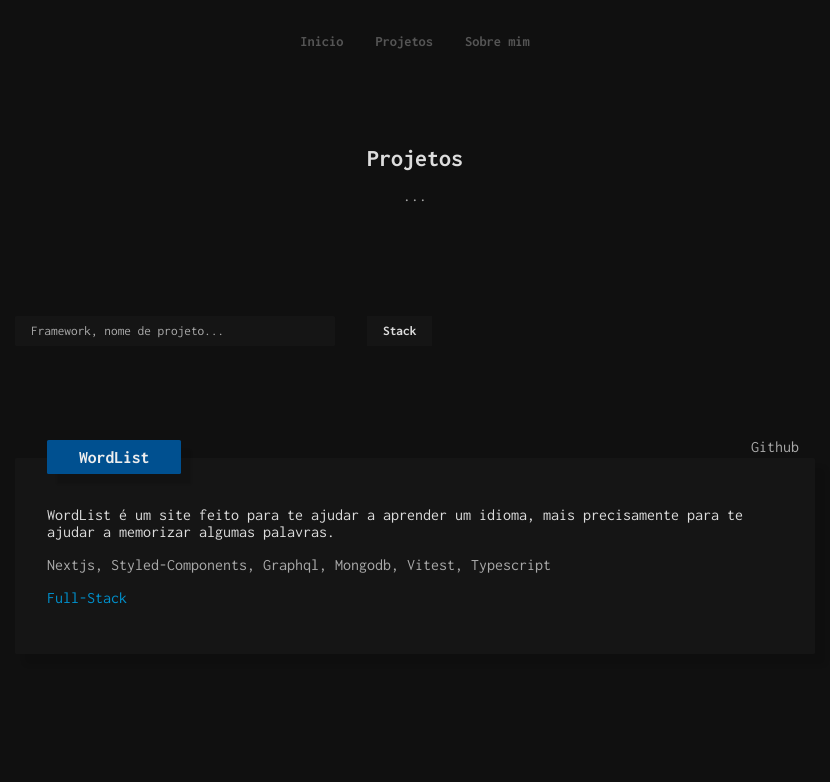
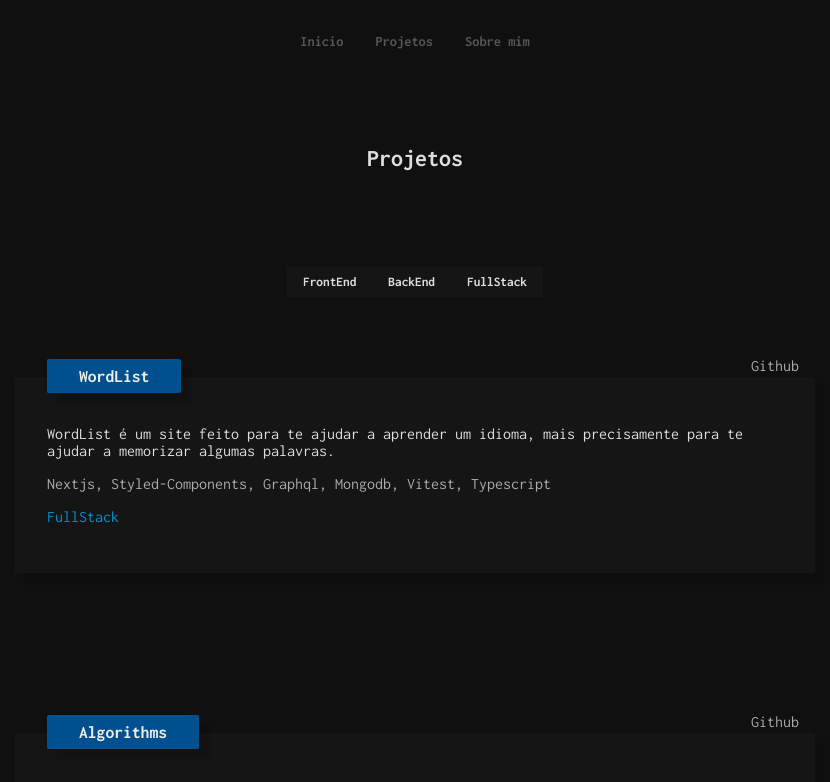
Before and after one commit to Rafael-Cesario/Portfolio, a Next.js app: page /projectsPage in a window 1280 px wide. Shown: the top 782 px of the page, without its empty margins (225-1055 px from the left). Built offline with nearby package versions, Linux system fonts and the light colour scheme.

Commit message:
[ feat ] projects filter by scope

```diff
--- a/components/pages/projectContainer/filter.tsx
+++ b/components/pages/projectContainer/filter.tsx
@@ -1,26 +1,35 @@
 import { useState } from "react";
 import { StyledFilter } from "./styles/styledFilter";
 
-export const Filter = () => {
-  const [stackFilter, setStackFilter] = useState("");
-  const [stackMenu, setStackMenu] = useState("");
+interface FilterProps {
+  props: {
+    scopeFilter: string;
+    setScopeFilter: (newStackFilter: string) => void;
+  };
+}
 
-  const showStack = () => setStackMenu(stackMenu.includes("hide") ? "" : "hide");
-  const changeStackFilter = (stack: string) => setStackFilter(stackFilter === stack ? "" : stack);
+export const Filter = ({ props: { scopeFilter, setScopeFilter } }: FilterProps) => {
+  const changeStackFilter = (stack: string) => setScopeFilter(scopeFilter === stack ? "" : stack);
 
   return (
     <StyledFilter>
-      <input className="search" type="text" placeholder="Framework, nome de projeto..." />
+      <button
+        className={scopeFilter === "frontEnd" ? "active" : ""}
+        onClick={() => changeStackFilter("frontEnd")}>
+        FrontEnd
+      </button>
 
-      <div className="stack">
-        <button onClick={() => showStack()}>Stack</button>
+      <button
+        className={scopeFilter === "backEnd" ? "active" : ""}
+        onClick={() => changeStackFilter("backEnd")}>
+        BackEnd
+      </button>
 
-        <div className={stackMenu + " filter"}>
-          <button onClick={() => changeStackFilter("frontEnd")}>FrontEnd</button>
-          <button onClick={() => changeStackFilter("backEnd")}>BackEnd</button>
-          <button onClick={() => changeStackFilter("fullStack")}>FullStack</button>
-        </div>
-      </div>
+      <button
+        className={scopeFilter === "fullStack" ? "active" : ""}
+        onClick={() => changeStackFilter("fullStack")}>
+        FullStack
+      </button>
     </StyledFilter>
   );
 };
--- a/components/pages/projectContainer/projectContainer.tsx
+++ b/components/pages/projectContainer/projectContainer.tsx
@@ -2,10 +2,28 @@ import Link from "next/link";
 import { StyledProject } from "./styles/styledProject";
 import { projectsData } from "./utils/projectsData";
 
-export const ProjectContainer = () => {
+interface ProjectContainerProps {
+  props: {
+    scopeFilter: string;
+  };
+}
+
+export const ProjectContainer = ({ props: { scopeFilter } }: ProjectContainerProps) => {
+  const filterProjects = (scopeFilter: string) => {
+    if (!scopeFilter) return projectsData;
+
+    const projectsFiltered = projectsData.filter(({ scope }) => {
+      return scope.toLowerCase() === scopeFilter.toLowerCase();
+    });
+
+    return projectsFiltered;
+  };
+
+  const projects = filterProjects(scopeFilter);
+
   return (
     <>
-      {projectsData.map(({ name, txt, stack, scope, github }) => {
+      {projects.map(({ name, txt, stack, scope, github }) => {
         return (
           <StyledProject key={name}>
             <h1 className="title">{name}</h1>
--- a/components/pages/projectContainer/styles/styledFilter.tsx
+++ b/components/pages/projectContainer/styles/styledFilter.tsx
@@ -2,13 +2,6 @@ import { palette } from "@/styles/palette";
 import styled from "styled-components";
 
 export const StyledFilter = styled.div`
-  margin: 2rem 0;
-  display: flex;
-  flex-wrap: wrap;
-  width: 100%;
-  max-width: 800px;
-  justify-content: flex-start;
-
   button {
     border: none;
     outline: none;
@@ -23,49 +16,7 @@ export const StyledFilter = styled.div`
     }
   }
 
-  .search {
-    margin-right: 2rem;
-    border: none;
-    outline: none;
-    /* background-color: ${palette.colors.bgBlue}; */
-    background-color: #151515;
-    color: #ddd;
-    padding: 0.5rem 1rem;
-    border-radius: ${palette.element.borderRadius};
-    width: 20rem;
-    height: fit-content;
-
-    ::placeholder {
-      color: #aaa;
-    }
-  }
-
-  .stack {
-    border-radius: ${palette.element.borderRadius};
-
-    .filter {
-      display: none;
-      position: absolute;
-      z-index: 1;
-      border-radius: 0.2rem;
-      margin: 1rem 0;
-    }
-
-    .hide {
-      display: flex;
-      flex-direction: column;
-      animation: drop 0.1s ease-in both;
-
-      @keyframes drop {
-        0% {
-          opacity: 0;
-          transform: translate(0, -1rem);
-        }
-
-        100% {
-          opacity: 1;
-        }
-      }
-    }
+  .active {
+    background-color: ${palette.colors.bgBlue};
   }
 `;
--- a/components/pages/projectContainer/title.tsx
+++ b/components/pages/projectContainer/title.tsx
@@ -4,7 +4,6 @@ export const Title = () => {
   return (
     <StyledTitle>
       <h1 className="title">Projetos</h1>
-      <p className="para">...</p>
     </StyledTitle>
   );
 };
--- a/components/pages/projectContainer/utils/projectsData.ts
+++ b/components/pages/projectContainer/utils/projectsData.ts
@@ -11,7 +11,7 @@ export const projectsData: project[] = [
     name: "WordList",
     txt: "WordList é um site feito para te ajudar a aprender um idioma, mais precisamente para te ajudar a memorizar algumas palavras.",
     stack: "nextjs, styled-components, graphql, mongodb, vitest, typescript",
-    scope: "Full-Stack",
+    scope: "FullStack",
     github: "http://github.com/rafael-cesario/wordlist",
   },
 
@@ -35,7 +35,7 @@ export const projectsData: project[] = [
     name: "Login Page",
     txt: "Uma pagina para fazer login ou criar uma conta.",
     stack: "nextjs, graphql, tailwindcss, typescript, mongodb, JWT",
-    scope: "Full-Stack",
+    scope: "FullStack",
     github: "https://github.com/Rafael-Cesario/Projects/tree/main/08-login",
   },
 
@@ -51,7 +51,7 @@ export const projectsData: project[] = [
     name: "Projects",
     txt: "Alguns pequenos projetos focados em algo especifico.",
     stack: "",
-    scope: "Full-Stack",
+    scope: "FullStack",
     github: "https://github.com/Rafael-Cesario/Projects",
   },
 ];
--- a/pages/projectsPage.tsx
+++ b/pages/projectsPage.tsx
@@ -5,8 +5,11 @@ import { Title } from "@/components/pages/projectContainer/title";
 import { StyledPage } from "@/styles/styledPage";
 import Head from "next/head";
 import Link from "next/link";
+import { useState } from "react";
 
 const ProjectsPage = () => {
+  const [scopeFilter, setScopeFilter] = useState("");
+
   return (
     <StyledPage>
       <Head>
@@ -15,8 +18,8 @@ const ProjectsPage = () => {
 
       <Header />
       <Title />
-      <Filter />
-      <ProjectContainer />
+      <Filter props={{ scopeFilter, setScopeFilter }} />
+      <ProjectContainer props={{ scopeFilter }} />
     </StyledPage>
   );
 };
```
